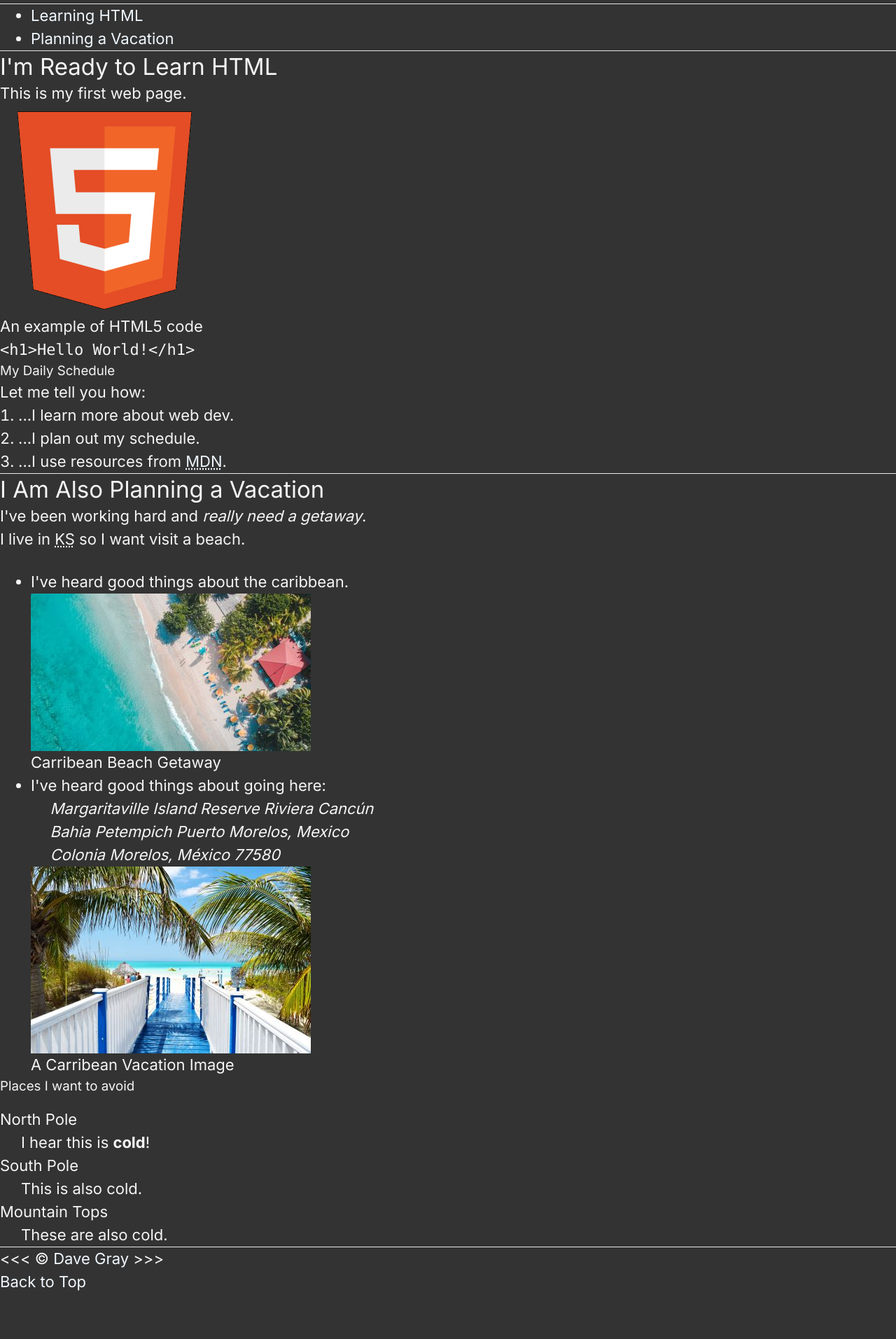
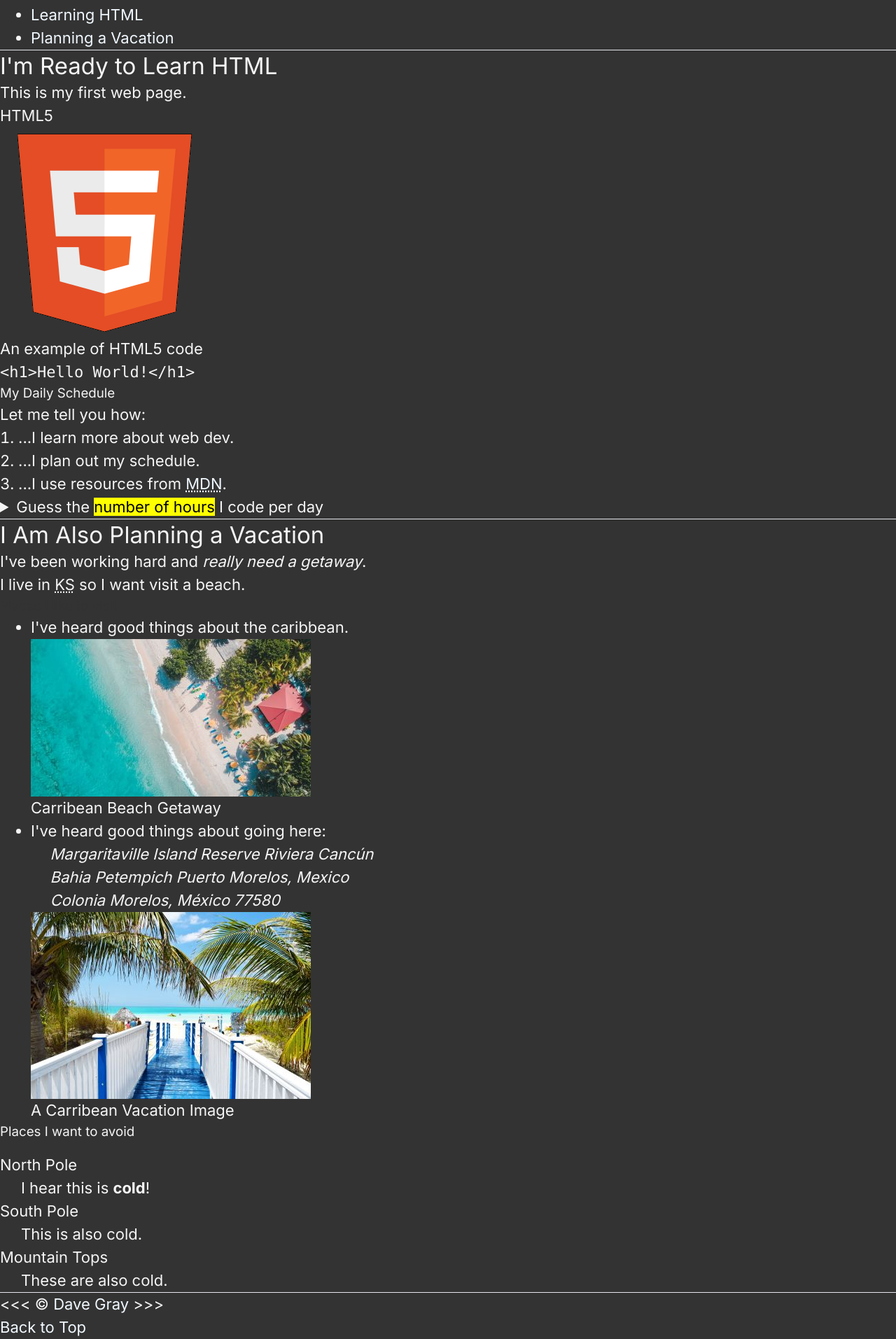
Before and after one commit to pqxglobal/02_lesson, a Next.js app: page / in a window 1280 px wide. Shown: the part 61-1974 px from the top of the page at 70% size. Before the commit the page ends 1909 px from the top, so only its background shows below. Built offline with nearby package versions, Linux system fonts and the light colour scheme.

Commit message:
🚧 2:24:42

```diff
--- a/app/page.tsx
+++ b/app/page.tsx
@@ -6,9 +6,9 @@ import Vacation from '../public/vacation.jpg';
 export default function Home() {
   return (
     <>
+      <header>
         <h1 className="text-[2rem]">My Goals for the Year</h1>
-      <hr />
-      <nav>
+        <nav aria-label="primary-navigation">
           <ul className="list-disc list-outside ms-8">
             <li>
               <a href="#html">Learning HTML</a>
@@ -18,10 +18,14 @@ export default function Home() {
             </li>
           </ul>
         </nav>
+      </header>
       <hr />
-      <section id="html">
+      <main>
+        <article id="html">
           <h2 className="text-2xl">I&apos;m Ready to Learn HTML</h2>
           <p>This is my first web page.</p>
+          <section>
+            <h3>HTML5</h3>
             <Image
               src={Logo}
               alt="HTML5 logo"
@@ -33,7 +37,8 @@ export default function Home() {
                 <code>&lt;h1&gt;Hello World!&lt;/h1&gt;</code>
               </p>
             </figure>
-
+          </section>
+          <section>
             <h3 className="text-[18.72px]">My Daily Schedule</h3>
             <p>Let me tell you how:</p>
             <ol className="list-decimal list-inside">
@@ -47,9 +52,21 @@ export default function Home() {
                 .
               </li>
             </ol>
+            <aside>
+              <details>
+                <summary>
+                  Guess the <mark>number of hours</mark> I code per day
+                </summary>
+                <p>
+                  I start at <time dateTime="08:00">8 am</time> and I write code for{' '}
+                  <time dateTime="PT3H">3 hours</time> every morning.
+                </p>
+              </details>
+            </aside>
           </section>
+        </article>
         <hr />
-      <section id="vacation">
+        <article id="vacation">
           <h2 className="text-2xl">I Am Also Planning a Vacation</h2>
           <p>
             I&apos;ve been working hard and <em>really need a getaway</em>.
@@ -57,6 +74,7 @@ export default function Home() {
           <p>
             I live in <abbr title="Kansas">KS</abbr> so I want visit a beach.
           </p>
+          <section>
             <h3 className="text-[18.72px] text-[#333]">Places I like to visit</h3>
             <ul className="list-disc list-outside ms-8">
               <li>I&apos;ve heard good things about the caribbean.</li>
@@ -87,7 +105,9 @@ export default function Home() {
                 </figure>
               </li>
             </ul>
+          </section>
           {/* TODO: Add more places */}
+          <section>
             <h3 className="text-[18.72px]">Places I want to avoid</h3>
             <dl className="mt-3">
               <dt>North Pole</dt>
@@ -102,11 +122,17 @@ export default function Home() {
               <dd>These are also cold.</dd>
             </dl>
           </section>
+        </article>
+      </main>
       <hr />
+      <footer>
+        <p>
           &lt;&lt;&lt; &copy; <a href="/about">Dave Gray</a> &gt;&gt;&gt;
+        </p>
         <p>
           <a href="#">Back to Top</a>
         </p>
+      </footer>
     </>
   );
 }
```
Lines whose indentation alone changed are shown as unchanged.
